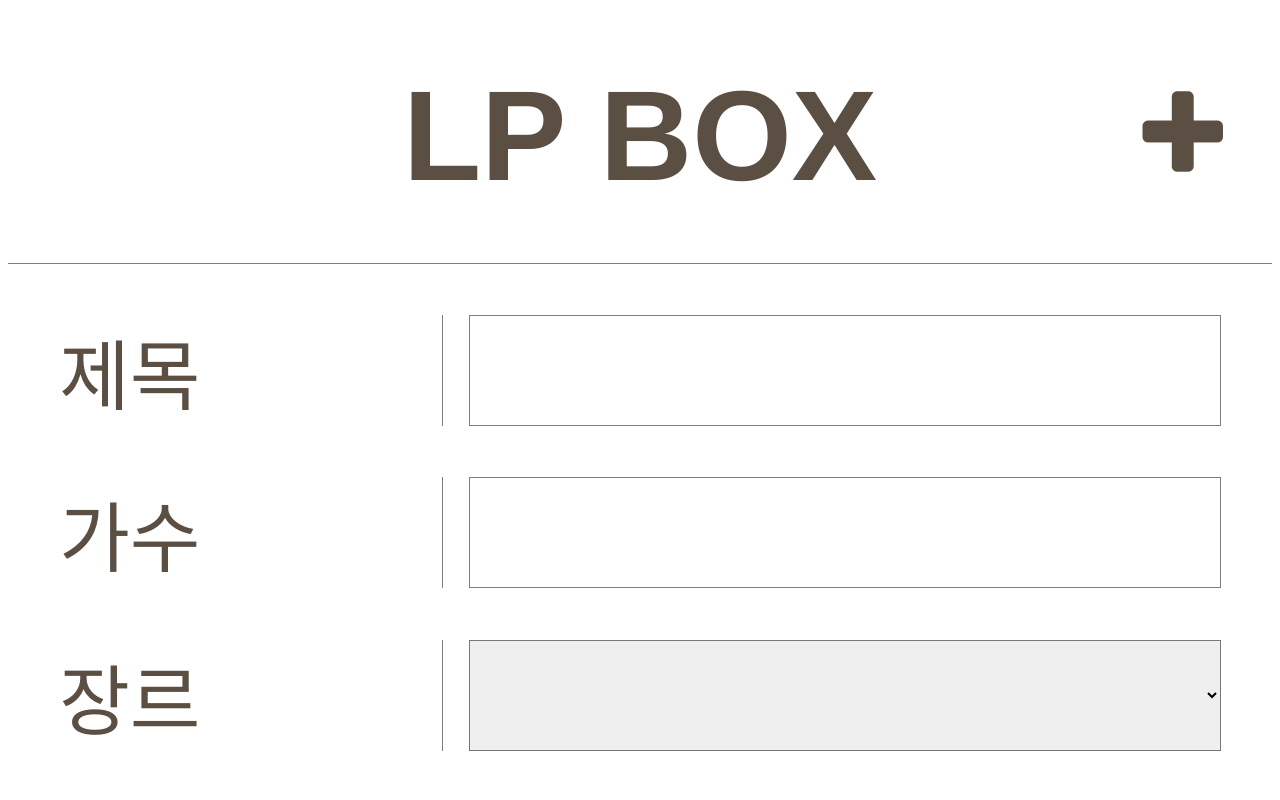
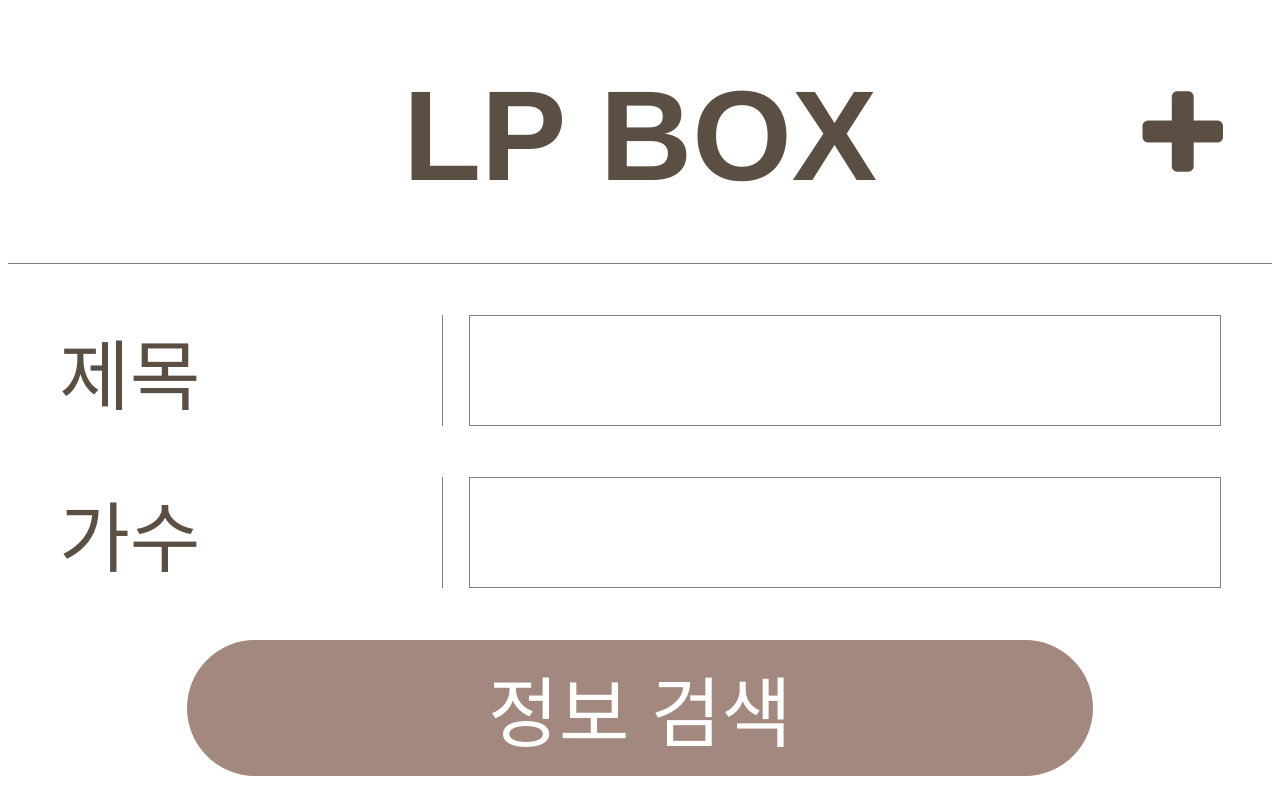
Before and after one commit to swanSister/lpbox, a Vue app: page /upload in a window 1280 px wide. Shown: the top 800 px of the page. Built offline with nearby package versions, Linux system fonts and the light colour scheme; what v-calendar would draw is missing.

Commit message:
add google search on upload page

```diff
--- a/src/pages/upload.vue
+++ b/src/pages/upload.vue
@@ -4,6 +4,7 @@
   <div class="input-list">
     <div><span class="title">제목</span> <input v-model="name"/></div>
     <div><span class="title">가수</span> <input v-model="singer"/></div>
+    <div class="more-btn" v-on:click="goToGoogle(`${name} ${singer}`)">정보 검색</div>
     <div><span class="title">장르</span>
       <select class="genre-list" v-model="genre" id="genreList">
         <option value="none" selected="selected">=== 선택 ===</option>
@@ -76,6 +77,12 @@ export default {
     }
   },
   methods:{
+    goToGoogle(title){
+      var encodedComponent = encodeURIComponent(title);
+      var googleSafeComponent = encodedComponent.replace(/%20/g,'+');
+      console.log(`https://www.google.com/search?q=${googleSafeComponent}`)
+      window.location=`https://www.google.com/search?q=${googleSafeComponent}`
+    },
     generateUID() {
       var firstPart = (Math.random() * 46656) | 0;
       var secondPart = (Math.random() * 46656) | 0;
@@ -197,9 +204,17 @@ export default {
   margin: 1vw 4vw;
 }
 
-.input-list >div{
+.input-list > div{
   display:flex;
   margin:2vw 0;
+}
+.input-list > div.more-btn{
+  color:white;
+  justify-content: center;
+  border-radius: 10vw;
+  background-color: rgba(123,86,72,.7);
+  margin:2vw 10vw;
+  padding: 1vw 0;
 }
 .input-list > div > .title{
   min-width: 30vw;
@@ -222,6 +237,7 @@ flex-grow: 1;
   padding: 2vw 0;
   border-radius: 10vw;
   background-color: rgb(123,86,72);
+  font-size:6vw;
 }
 .input-list .desc{
   border : 0.5px solid rgba(0,0,0,0.5) ;
@@ -253,4 +269,5 @@ flex-grow: 1;
   object-fit: cover;
   border : 0.5px solid rgba(0,0,0,0.5);
 }
+
 </style>
```
